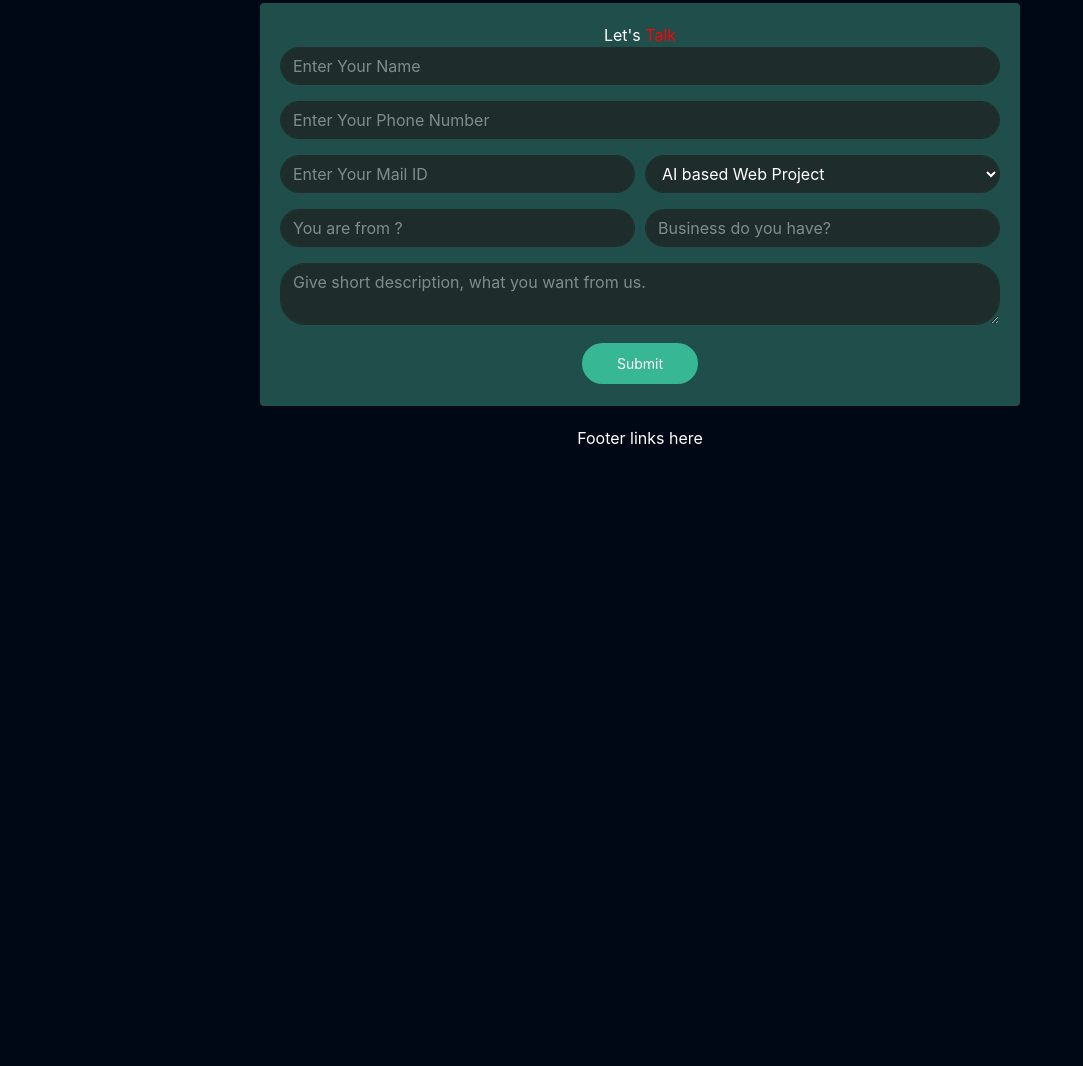
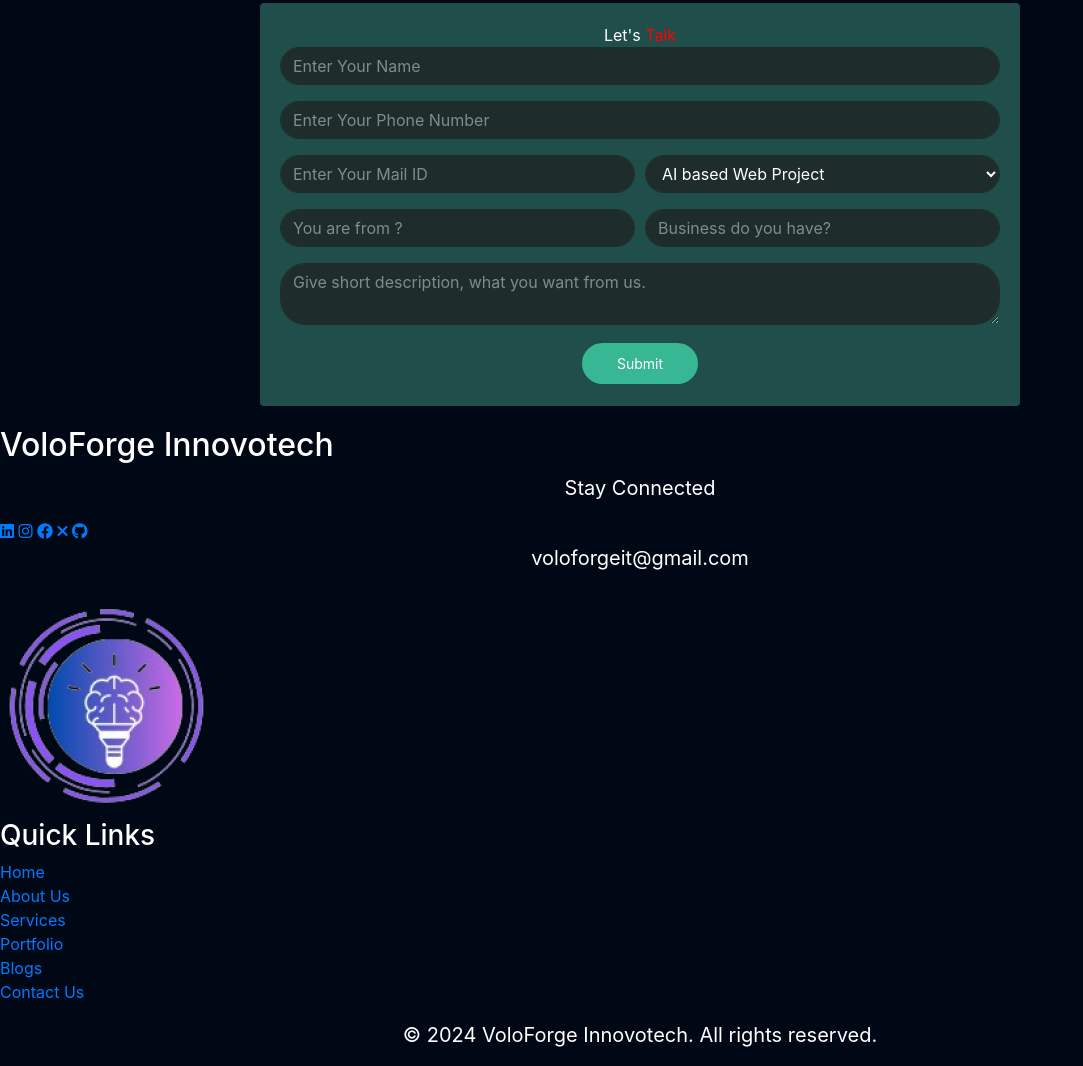
Before and after one commit to ElakkiElakki/VFIT-WEBSITE, a plain HTML site: page VFIT WEBSITE/Voloforge-services-page (2)/Voloforge-services-page/VoloForge-InnovoTech-Portfolio-Website/hero section/index.html in a window 1280 px wide. Shown: the part 4096-5162 px from the top of the page, without its empty margins (0-1083 px from the left). Before the commit the page ends 4546 px from the top, so only its background shows below. Drawn offline with nearby package versions, Linux system fonts and the light colour scheme; files that its build step writes are made by us from their sources; files whose address does not match are found by name; a web font is replaced by a local one.

Commit message:
Update index.html

```diff
--- a/VFIT WEBSITE/Voloforge-services-page (2)/Voloforge-services-page/VoloForge-InnovoTech-Portfolio-Website/hero section/index.html
+++ b/VFIT WEBSITE/Voloforge-services-page (2)/Voloforge-services-page/VoloForge-InnovoTech-Portfolio-Website/hero section/index.html
@@ -274,8 +274,41 @@
     <!-- End-of-Main -->
 
 
-  <footer class="text-center mt-3">
-      Footer links here
+  <footer class="footer">
+      <div class="footer-container">
+          <div class="footer-left">
+              <h2>VoloForge Innovotech</h2>
+              <p>Stay Connected</p>
+              <div class="social-icons">
+                  <a href="#"><i class="fab fa-linkedin"></i></a>
+                  <a href="#"><i class="fab fa-instagram"></i></a>
+                  <a href="#"><i class="fab fa-facebook"></i></a>
+                  <a href="#"><i class="fas fa-times"></i></a>
+                  <a href="#"><i class="fab fa-github"></i></a>
+              </div>
+              <p>voloforgeit@gmail.com</p>
+          </div>
+          <div class="footer-center">
+              <div class="logo">
+                  <!-- Insert logo here if necessary -->
+                  <img src="./assets/footer-logo.png" alt="Logo">
+              </div>
+          </div>
+          <div class="footer-right">
+              <h3>Quick Links</h3>
+              <ul>
+                  <li><a href="#">Home</a></li>
+                  <li><a href="#">About Us</a></li>
+                  <li><a href="#">Services</a></li>
+                  <li><a href="#">Portfolio</a></li>
+                  <li><a href="#">Blogs</a></li>
+                  <li><a href="#">Contact Us</a></li>
+              </ul>
+          </div>
+      </div>
+      <div class="footer-bottom">
+          <p>© 2024 VoloForge Innovotech. All rights reserved.</p>
+      </div>
   </footer>
 
   <script src="script.js"></script>
```
